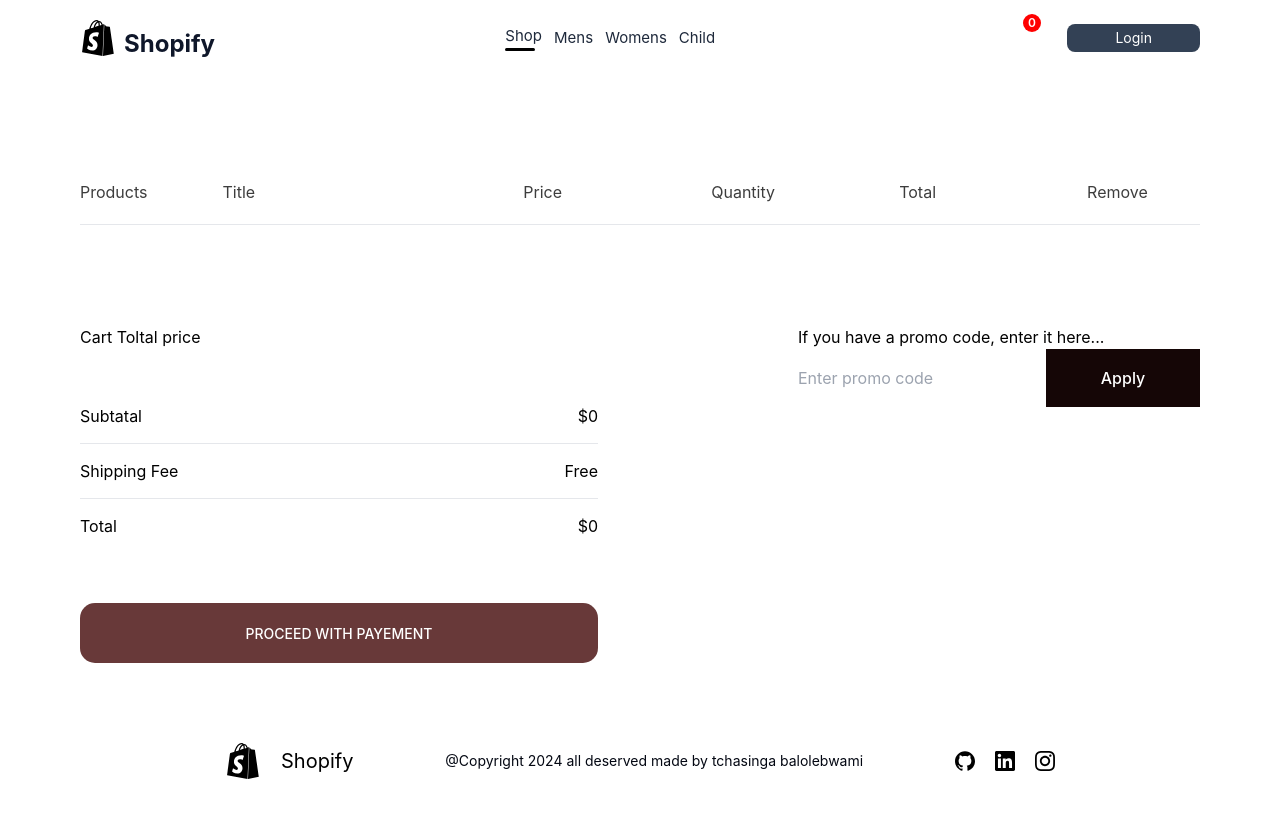
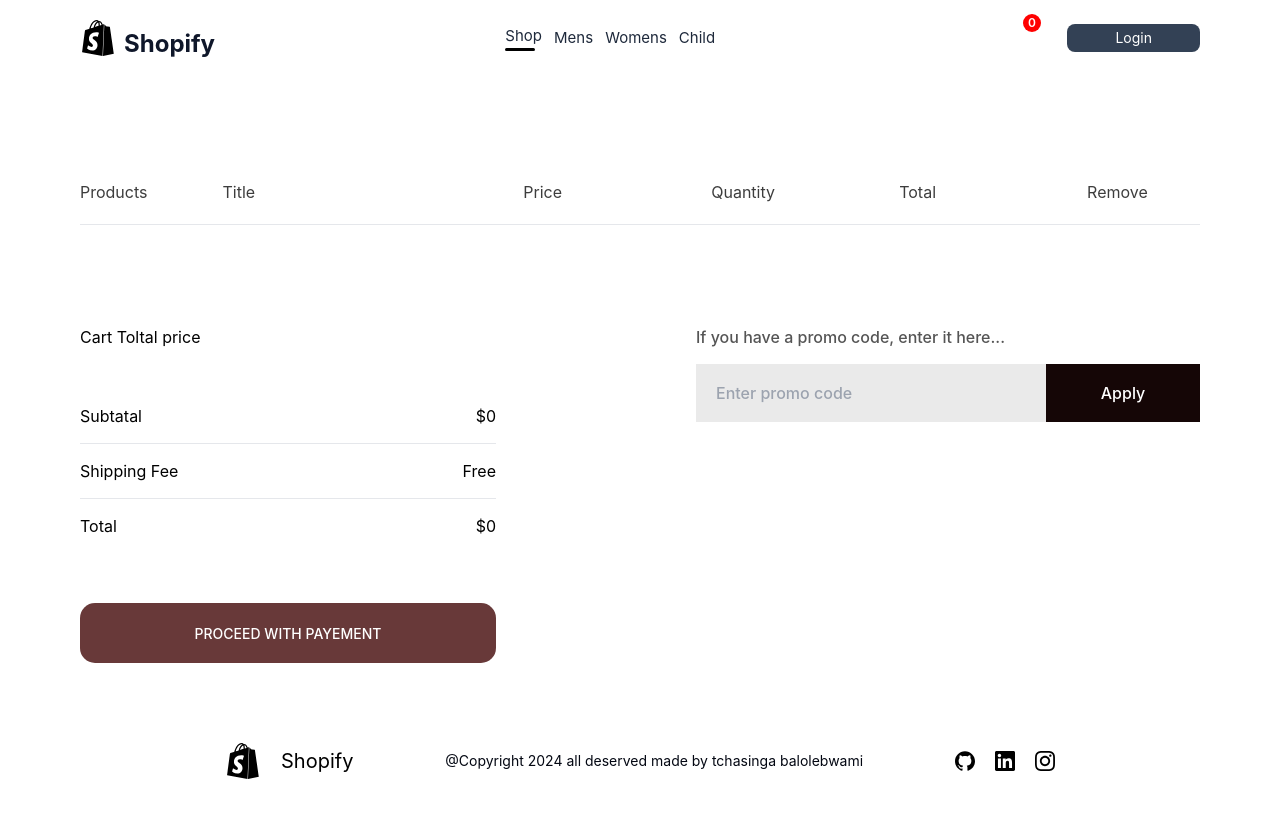
Before and after one commit to tchasinga/magazine-shopping, a React (Vite) app in the folder frontend/: page /cart in a window 1280 px wide. Shown: the top 818 px of the page. Built offline with nearby package versions, Linux system fonts and the light colour scheme; some icons are missing.

Commit message:
new code

```diff
--- a/frontend/src/index.css
+++ b/frontend/src/index.css
@@ -303,6 +303,35 @@
   padding: 15px 0px;
 }
 
+
+
+.cartitems-promocode {
+  flex: 1;
+  font-size: 16px;
+  font-weight: 500;
+}
+
+.cartitems-promocode p {
+  color: #555;
+}
+
+.cartitems-promobox {
+  width: 504px;
+  margin-top: 15px;
+  padding-left: 20px;
+  height: 58px;
+  background: #eaeaea;
+}
+
+.cartitems-promobox input {
+  border: none;
+  outline: none;
+  background: transparent;
+  font-size: 16px;
+  width: 330px;
+  height: 50px;
+}
+
 .btn-case-style {
   width: 100%;
   height: 60px;
```
